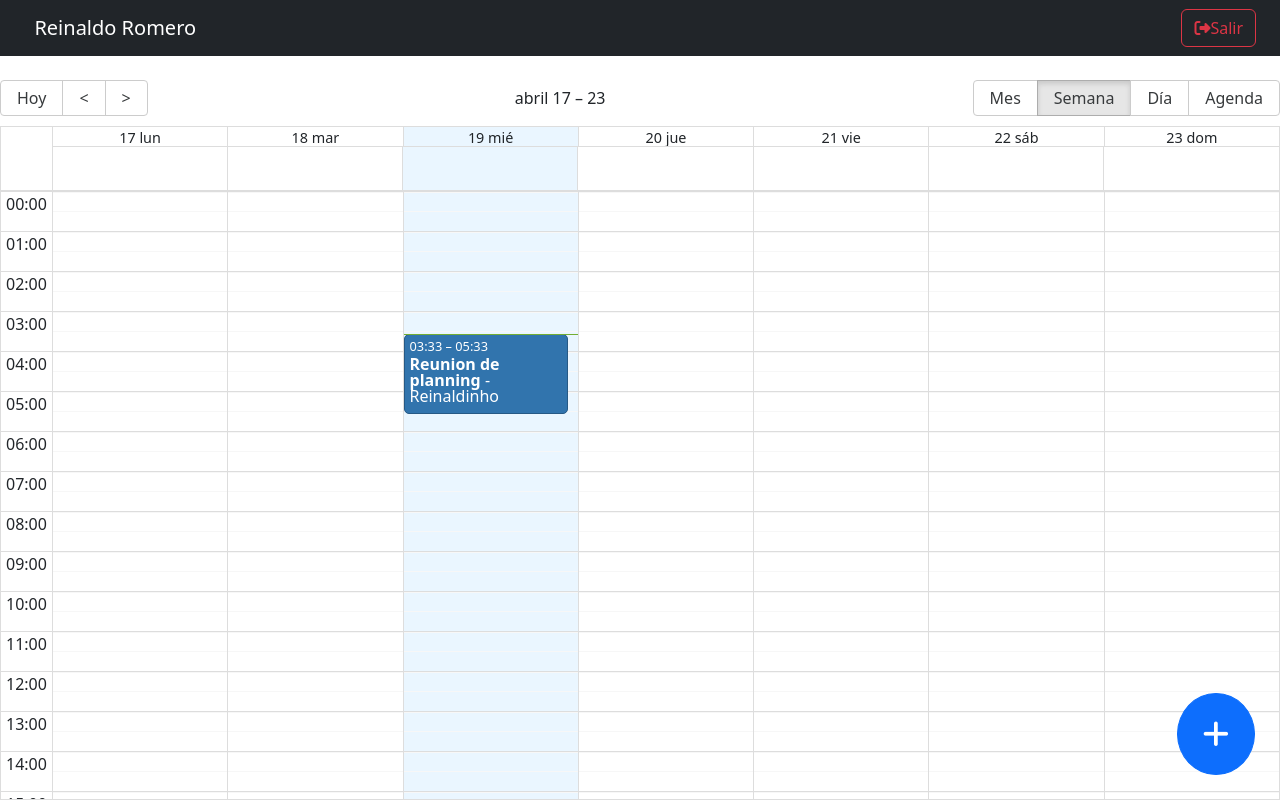
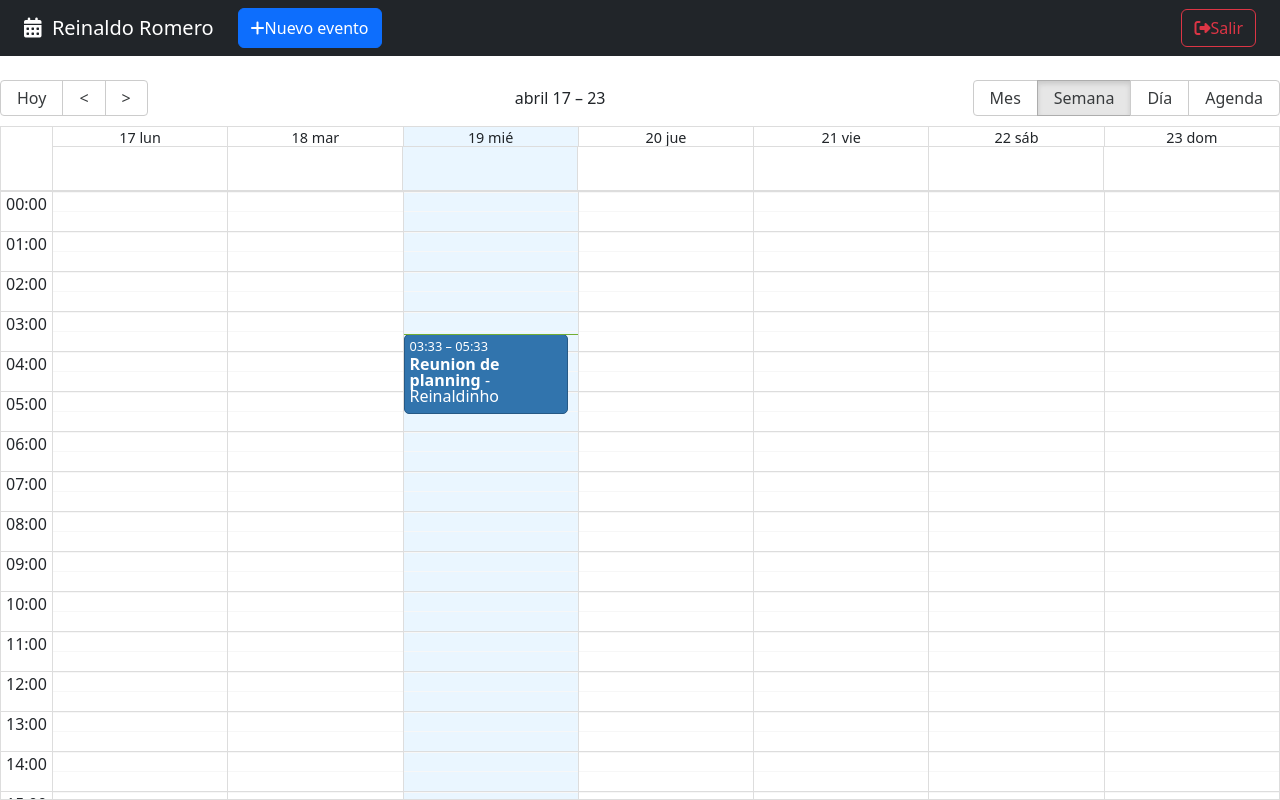
Before and after one commit to romerorei/Calendar-React, a React (Vite) app: page /auth in a window 1280 px wide. Built offline with nearby package versions, Linux system fonts and the light colour scheme.

Commit message:
fix button

```diff
--- a/src/calendar/components/FabAddNew.jsx
+++ b/src/calendar/components/FabAddNew.jsx
@@ -25,10 +25,11 @@ export const FabAddNew = () => {
 
   return (
     <button
-      className="btn btn-primary fab"
+      className="btn btn-primary "
       onClick={ handleClickNew }
     >
-      <i className="fas fa-plus"></i>
+      <i className="fas fa-plus"> </i>
+      <span>Nuevo evento</span>
     </button>
   )
 }
--- a/src/calendar/components/Navbar.jsx
+++ b/src/calendar/components/Navbar.jsx
@@ -1,15 +1,24 @@
+import { FabAddNew } from "./FabAddNew"
 
 const Test = () => (
-  console.log('PRESS')
+  console.log('PRESS Salir')
 )
 export const Navbar = () => {
   return (
     <div className="navbar navbar-dark bg-dark mb-4 px-4">
-      <span className="navbar-brand">
-        <i className="fas fa-calender-alt"></i>
-        &nbsp;
-        Reinaldo Romero
-      </span>
+
+      <div class="btn-toolbar" role="toolbar" aria-label="Toolbar with button groups">
+        <div class="btn-group me-2" role="group" aria-label="First group">
+          <span className="navbar-brand">
+            <i className="fas fa-calendar-alt"></i>
+            &nbsp;
+            Reinaldo Romero
+          </span>
+        </div>
+        <div class="btn-group me-2" role="group" aria-label="Second group">
+          <FabAddNew />
+        </div>
+      </div>
 
       <button onClick={Test} className="btn btn-outline-danger">
         <i className="fas fa-sign-out-alt"></i>
--- a/src/calendar/pages/CalendarPage.jsx
+++ b/src/calendar/pages/CalendarPage.jsx
@@ -46,7 +46,6 @@ export const CalendarPage = () => {
   return (
     <>
       <Navbar />
-
       <Calendar
         culture='es'
         localizer={ localizer }
@@ -65,7 +64,6 @@ export const CalendarPage = () => {
         onView={ onViewChanged }
       />
       <CalendarModal />
-      <FabAddNew />
       <FabDelete />
     </>
   )
--- a/src/styles.css
+++ b/src/styles.css
@@ -41,15 +41,13 @@
 }
 
 /* FAb */
-.fab {
-  border-radius: 100%;
+/* .fab {
   bottom: 25px;
   font-size: 30px;
   padding: 25px;
-  position: fixed;
   right: 25px;
 
-}
+} */
 .fab-danger{
   border-radius: 100%;
   bottom: 25px;
```
